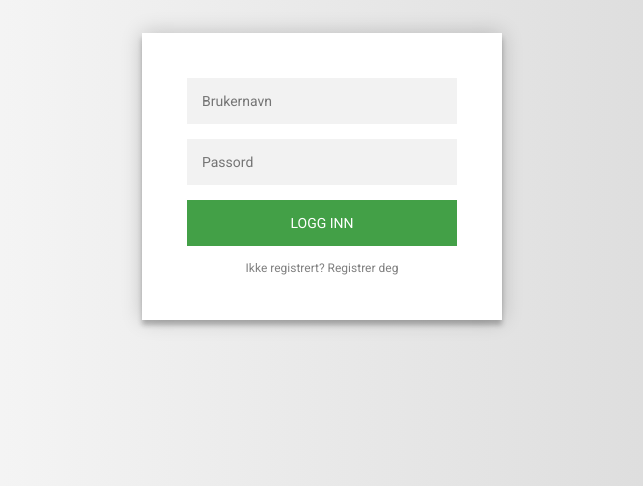
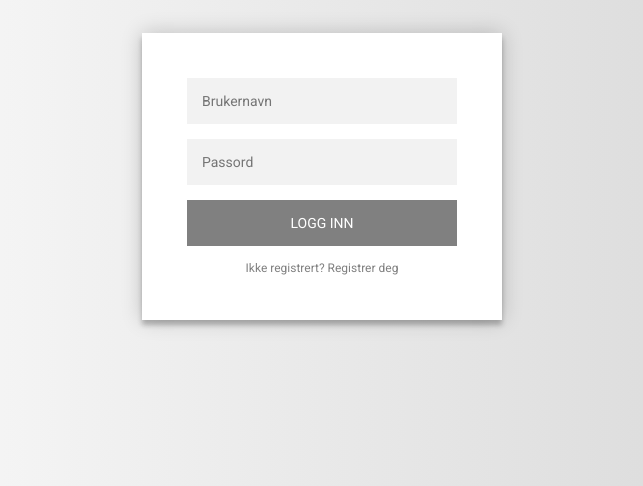
Before and after one commit to helenedelbekk/APP2000, a PHP site: page /login.html in a window 1280 px wide, with the pointer over the restyled element. Shown: the part 133-619 px from the top of the page, without its empty margins (318-961 px from the left). Run offline with PHP 8.4, Linux system fonts and the light colour scheme.

Commit message:
Update oblig1.css

```diff
--- a/oblig1.css
+++ b/oblig1.css
@@ -107,7 +107,7 @@
   cursor: pointer;
 }
 .form button:hover,.form button:active,.form button:focus {
-  background: #43A047;
+  background: grey;
 }
 .form .message {
   margin: 15px 0 0;
```
